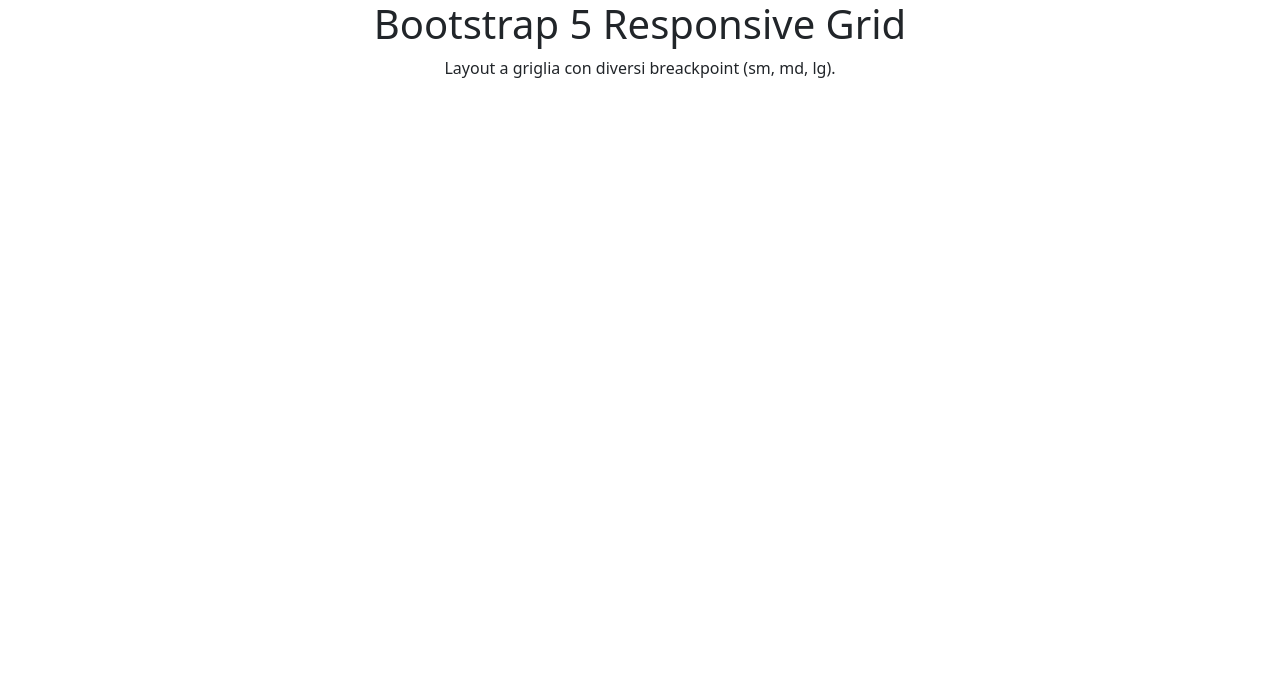
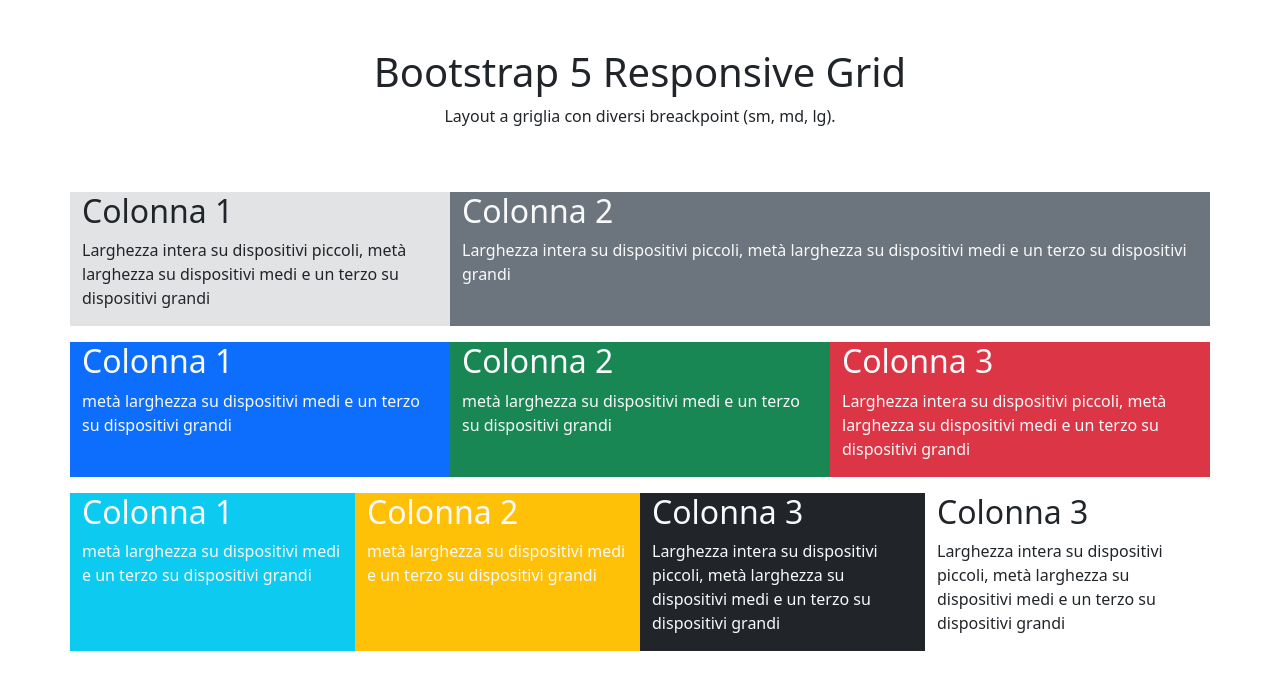
Before and after one commit to PaoloVisone/htmlcss-bootstrap-layout, a plain HTML site: page index.html in a window 1280 px wide. Drawn offline with nearby package versions, Linux system fonts and the light colour scheme.

Commit message:
add bootstrap layout

```diff
--- a/index.html
+++ b/index.html
@@ -7,12 +7,13 @@
     <meta charset="UTF-8">
     <meta name="viewport" content="width=device-width, initial-scale=1.0">
     <title>Document</title>
+    <link rel="stylesheet" href="style.css">
 </head>
 
 <body>
 
-    <div class="container text-center">
-        <div class="row">
+    <div class="container text-center p-5">
+        <div class="row ">
             <div class="col">
                 <h1>Bootstrap 5 Responsive Grid</h1>
                 <p>Layout a griglia con diversi breackpoint (sm, md, lg).</p>
@@ -20,6 +21,52 @@
         </div>
     </div>
 
+    <div class="container">
+        <div class="row text-light">
+            <div class="col-sm-12 col-md-6 col-lg-4 text-dark bg-secondary-subtle">
+                <h2>Colonna 1</h2>
+                <p>Larghezza intera su dispositivi piccoli, metà larghezza su dispositivi medi e un terzo su dispositivi grandi</p>
+            </div>
+            <div class="col-sm-12 col-md-6 col-lg-8 bg-secondary">
+                <h2>Colonna 2</h2>
+                <p>Larghezza intera su dispositivi piccoli, metà larghezza su dispositivi medi e un terzo su dispositivi grandi</p>
+            </div>
+        </div>
+
+        <div class="row text-light mt-3">
+            <div class="col-sm bg-primary">
+                <h2>Colonna 1</h2>
+                <p>metà larghezza su dispositivi medi e un terzo su dispositivi grandi</p>
+            </div>
+            <div class="col-sm bg-success">
+                <h2>Colonna 2</h2>
+                <p>metà larghezza su dispositivi medi e un terzo su dispositivi grandi</p>
+            </div>
+            <div class="col-sm-12 col-md bg-danger">
+                <h2>Colonna 3</h2>
+                <p>Larghezza intera su dispositivi piccoli, metà larghezza su dispositivi medi e un terzo su dispositivi grandi</p>
+            </div>
+        </div>
+
+        <div class="row text-light mt-3">
+            <div class="col-sm-6 col-md bg-info">
+                <h2>Colonna 1</h2>
+                <p>metà larghezza su dispositivi medi e un terzo su dispositivi grandi</p>
+            </div>
+            <div class="col-sm-6 col-md bg-warning">
+                <h2>Colonna 2</h2>
+                <p>metà larghezza su dispositivi medi e un terzo su dispositivi grandi</p>
+            </div>
+            <div class="col-sm-6 col-md bg-dark">
+                <h2>Colonna 3</h2>
+                <p>Larghezza intera su dispositivi piccoli, metà larghezza su dispositivi medi e un terzo su dispositivi grandi</p>
+            </div>
+            <div class="col-sm-6 col-md text-dark">
+                <h2>Colonna 3</h2>
+                <p>Larghezza intera su dispositivi piccoli, metà larghezza su dispositivi medi e un terzo su dispositivi grandi</p>
+            </div>
+        </div>
+
 </body>
 
 </html>
```
